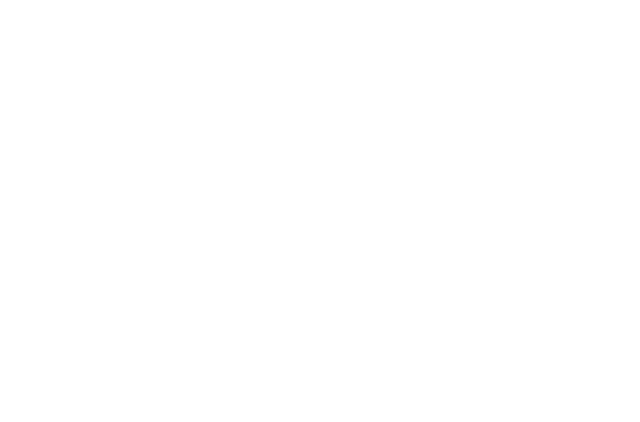
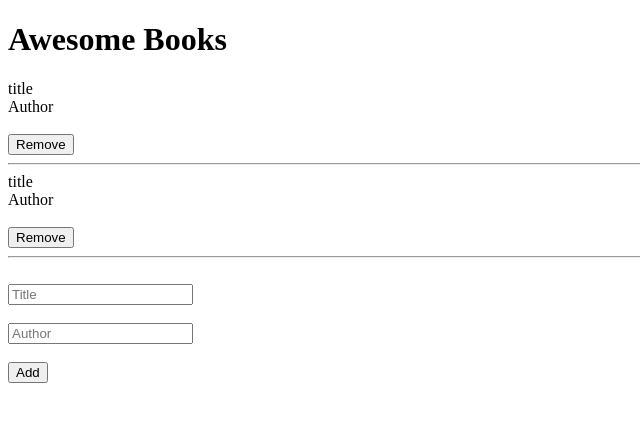
Before and after one commit to devMunyi/awesome_books, a website: page index.html in a window 1280 px wide. Shown: the whole page, without its empty margins (0-640 px from the left). Drawn offline with Linux system fonts and the light colour scheme.

Commit message:
Add html layout

```diff
--- a/index.html
+++ b/index.html
@@ -5,9 +5,48 @@
   <meta http-equiv="X-UA-Compatible" content="IE=edge">
   <meta name="viewport" content="width=device-width, initial-scale=1.0">
   <title>Awesome Books</title>
-  <link rel="stylesheet" href="./js/main.js">
 </head>
 <body>
+  <h1>Awesome Books</h1>
+  <section id="books">
+    <div id="books" class="books">
+      <div id="book_1" class="book">
+        <div class="book-title">title</div>
+        <div class="book-author">Author</div>
+        <br>
+        <div class="remove_book-btn__container"><button class="remove_book-btn">Remove</button></div>
+      </div>
+      <hr>
+      <div id="book_2" class="book">
+        <div class="book-title">title</div>
+        <div class="book-author">Author</div>
+        <br>
+        <div class="remove_book-btn__container"><button class="remove_book-btn">Remove</button></div>
+      </div>
+      <hr>
+    </div>
+  </section>
 
+  <br>
+
+  <section id="add-books">
+    <form id="add-book-form" action="" method="post">
+      <div class="book-input__container">
+        <input type="text" name="title" id="title" placeholder="Title" class="add-book-input book-title-input">
+      </div>
+      <br>
+      <div class="book-input__container">
+        <input type="text" name="author" id="author" placeholder="Author" class="add-book-input book-author-input">
+      </div>
+      <br>
+      <div class="book-input__container">
+        <button type="submit" class="add-book-btn">Add</button>
+      </div>
+    </form>
+  </section>
+
+  <script src="./js/main.js">
+
+  </script>
 </body>
 </html>
```
